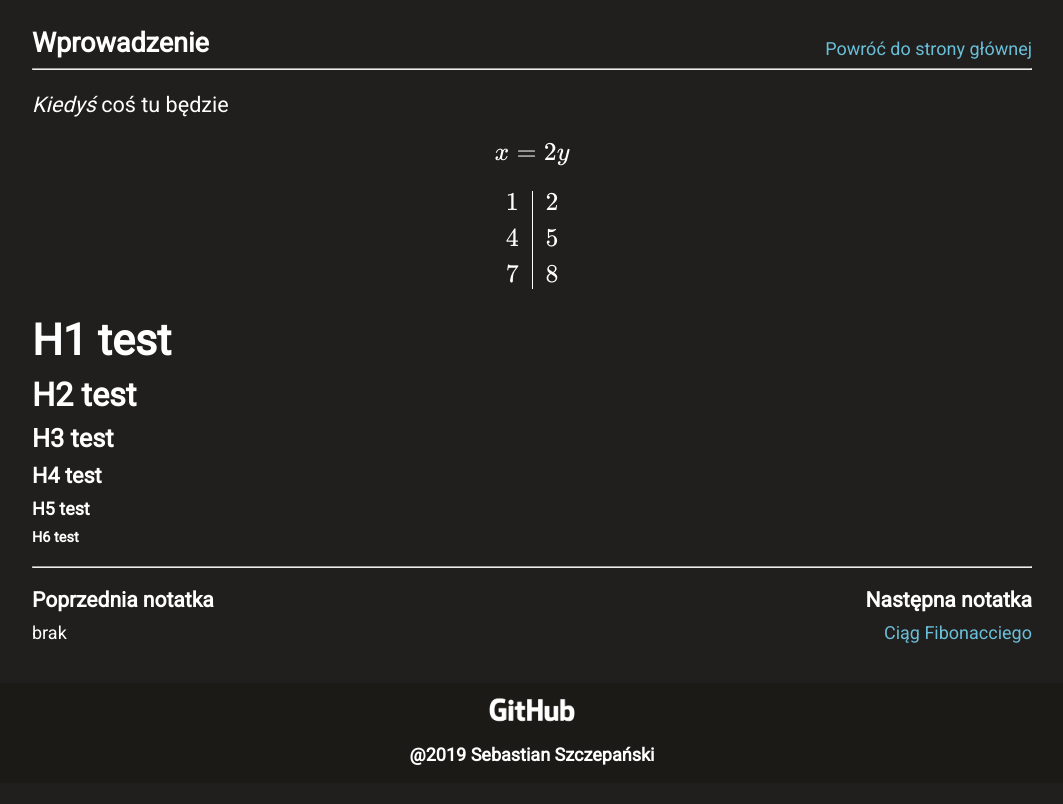
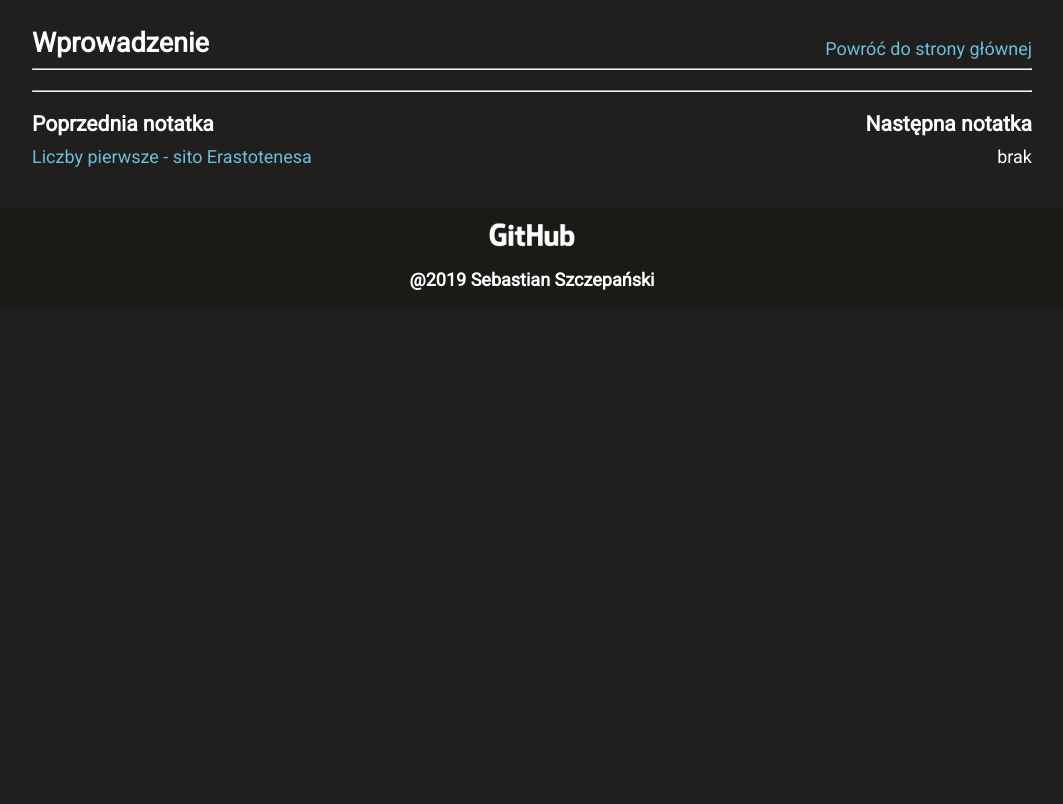
Before and after one commit to sszczep/Niezbednik-Maturzysty-Informatyka, a Jekyll site: the page built from _notes/algorytmy/wprowadzenie.md, in a window 1280 px wide. Shown: the top 804 px of the page, without its empty margins (108-1171 px from the left). Built offline with Jekyll 4.4.1, drawn with Linux system fonts in a browser that asks for light colours; formulas are drawn with MathJax 3.

Commit message:
Remove "Wprowadzenie" note content

```diff
--- a/_notes/algorytmy/wprowadzenie.md
+++ b/_notes/algorytmy/wprowadzenie.md
@@ -4,22 +4,3 @@
 categoryID: algorytmy
 order: 1
 ---
-
-*Kiedyś* coś tu będzie
-
-$$ x=2y $$
-
-$$
-\begin{array}{ l | r }
-  1 & 2 \\
-  4 & 5 \\
-  7 & 8 \\
-\end{array}
-$$
-
-# H1 test
-## H2 test
-### H3 test
-#### H4 test
-##### H5 test
-###### H6 test
```
